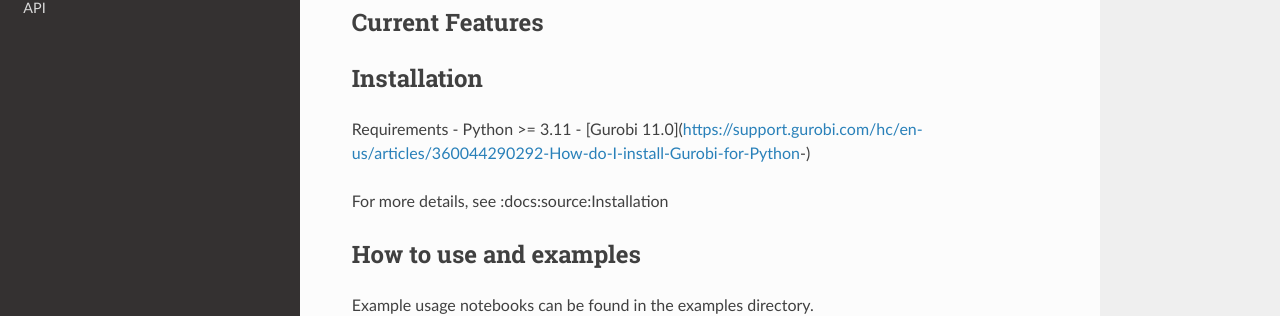
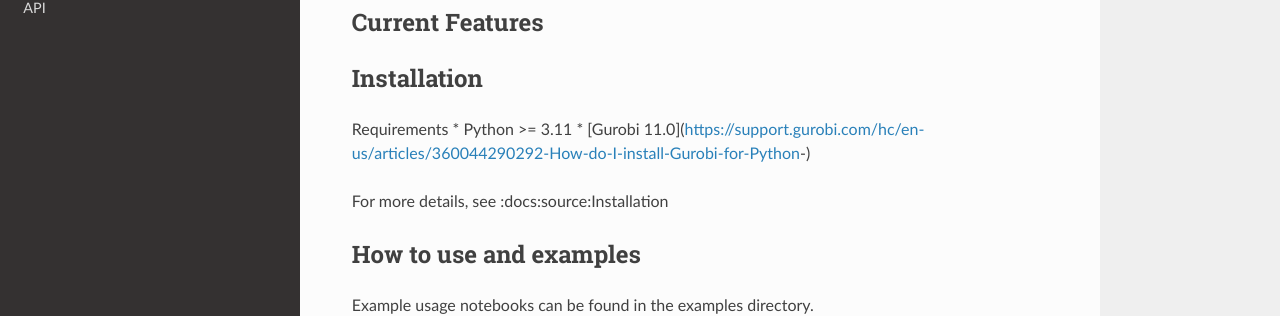
Before and after one commit to nfargier/thermoflux-rtd, a Sphinx documentation site: the page built from docs/source/index.rst, in a window 1280 px wide and 1236 px high. Shown: the part 202-518 px from the top of the window. Built offline with Sphinx 7.4.7 and the Read the Docs theme 3.1.0, drawn with Linux system fonts in a browser that asks for light colours.

```diff
--- a/docs/source/index.rst
+++ b/docs/source/index.rst
@@ -10,8 +10,8 @@ Current Features
 Installation
 ************
 Requirements
-- Python >= 3.11
-- [Gurobi 11.0](https://support.gurobi.com/hc/en-us/articles/360044290292-How-do-I-install-Gurobi-for-Python-)
+* Python >= 3.11
+* [Gurobi 11.0](https://support.gurobi.com/hc/en-us/articles/360044290292-How-do-I-install-Gurobi-for-Python-)
 
 For more details, see :docs:source:Installation
 
```
